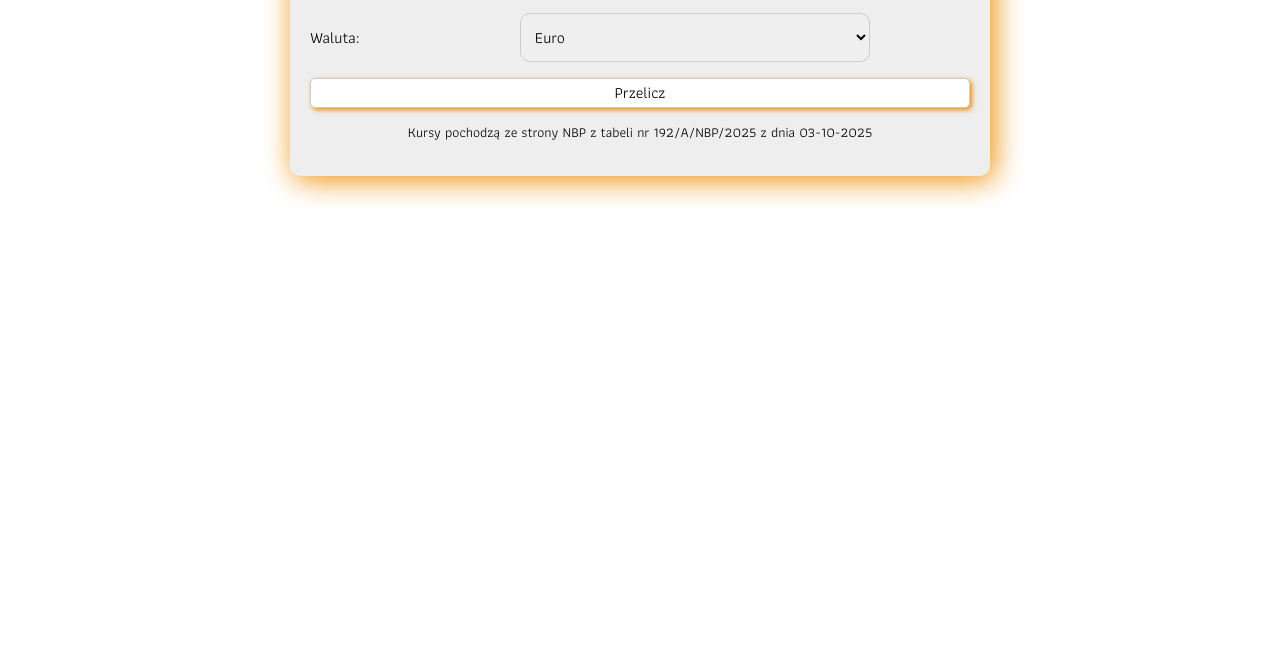
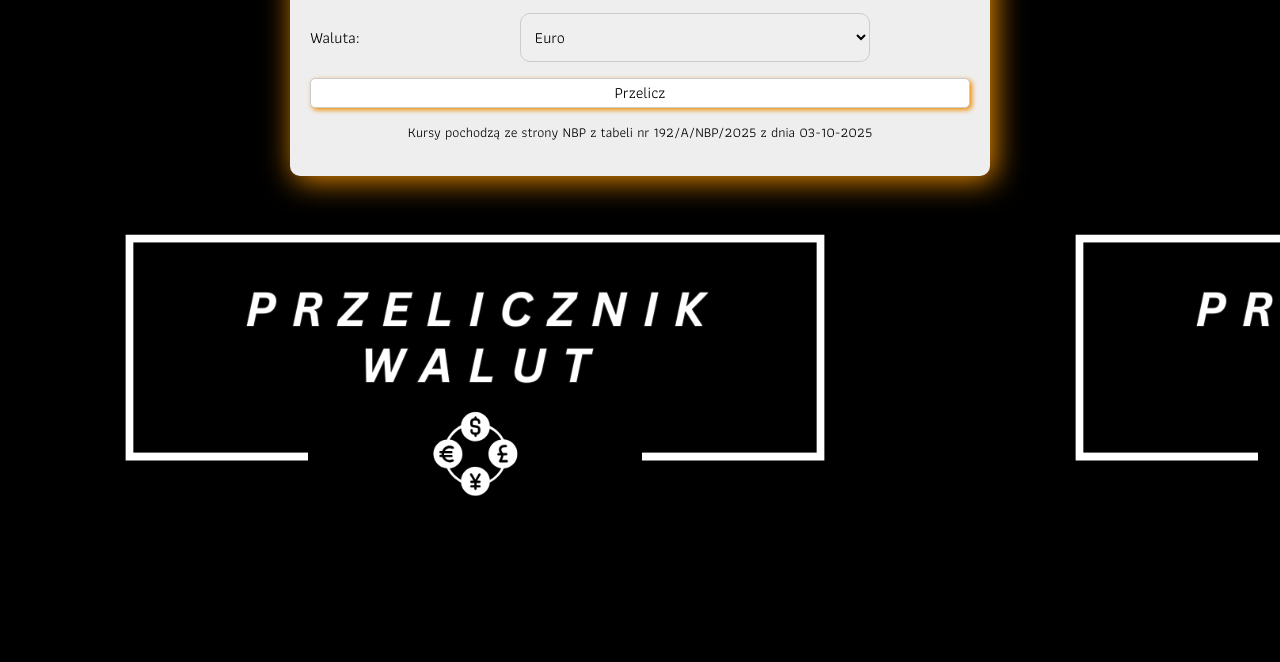
Before and after one commit to sandra-0492/currency-converter, a plain HTML site: page index.html in a window 1280 px wide. Shown: the part 138-800 px from the top of the page. Drawn offline with nearby package versions, Linux system fonts and the light colour scheme.

Commit message:
added background image an size

```diff
--- a/css/style.css
+++ b/css/style.css
@@ -11,4 +11,6 @@ html {
 body {
     font-family: "Athiti", sans-serif;
     margin: 0;
+    background-image: url("../images/currency-converter.png");
+    background-size: 950px;
 }
```
